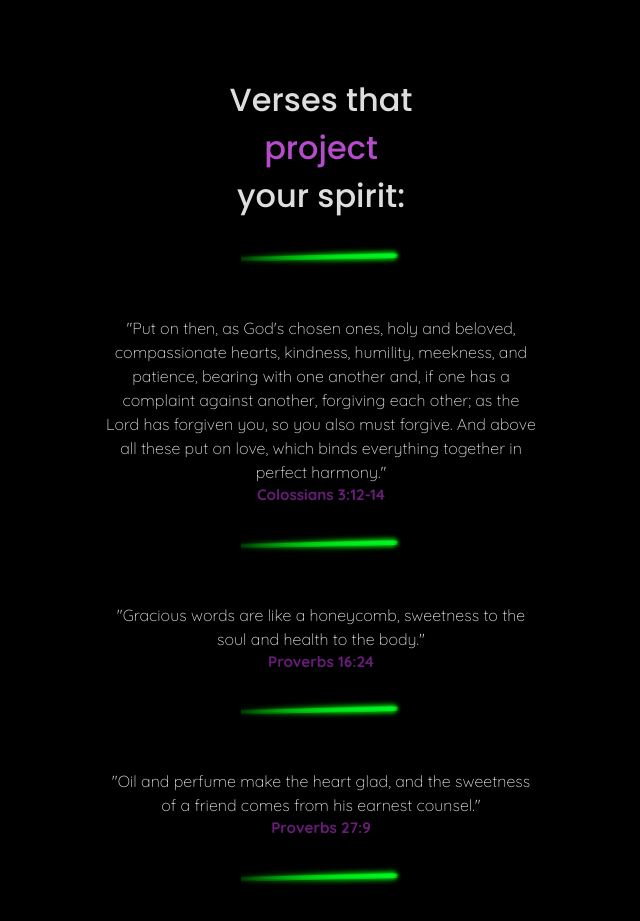
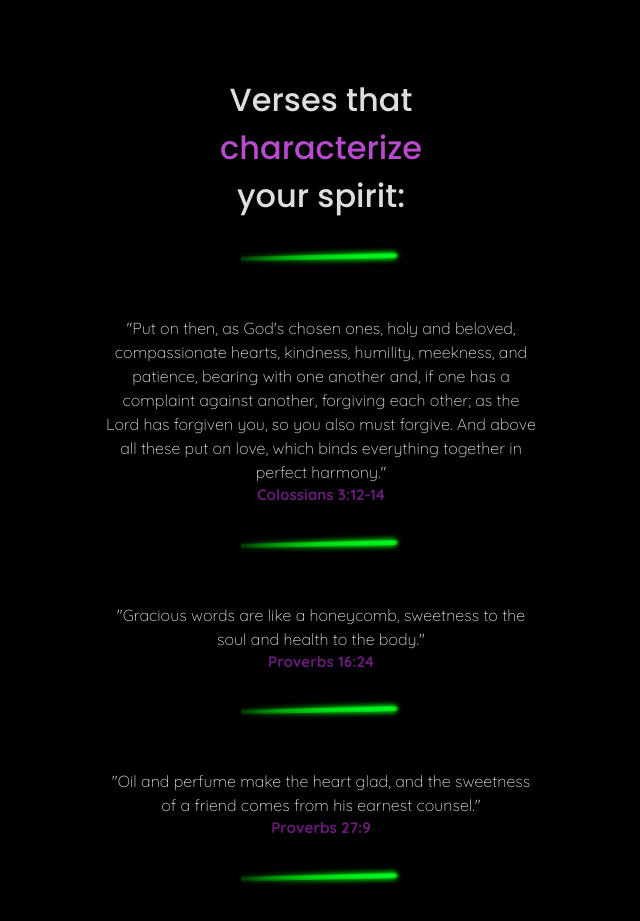
Before and after one commit to RStrozier/teresa-birthday-final, a React (Vite) app: page / in a window 1280 px wide. Shown: the part 1840-2761 px from the top of the page, without its empty margins (319-959 px from the left). Built offline with nearby package versions, Linux system fonts and the light colour scheme; grey boxes are pictures that could not be loaded; a web font is replaced by a local one.

Commit message:
added letters to word cycler

```diff
--- a/src/components/WordCycler.tsx
+++ b/src/components/WordCycler.tsx
@@ -1,7 +1,7 @@
 import { useEffect, useState } from 'react';
 
 const WordCycler = () => {
-    const words = ['capture', 'express', 'identify', 'project'];
+    const words = ['express', 'capture', 'identify', 'characterize', 'project', 'convey'];
     const [currentWord, setCurrentWord] = useState(words[0]);
     let index = 0;
 
```
